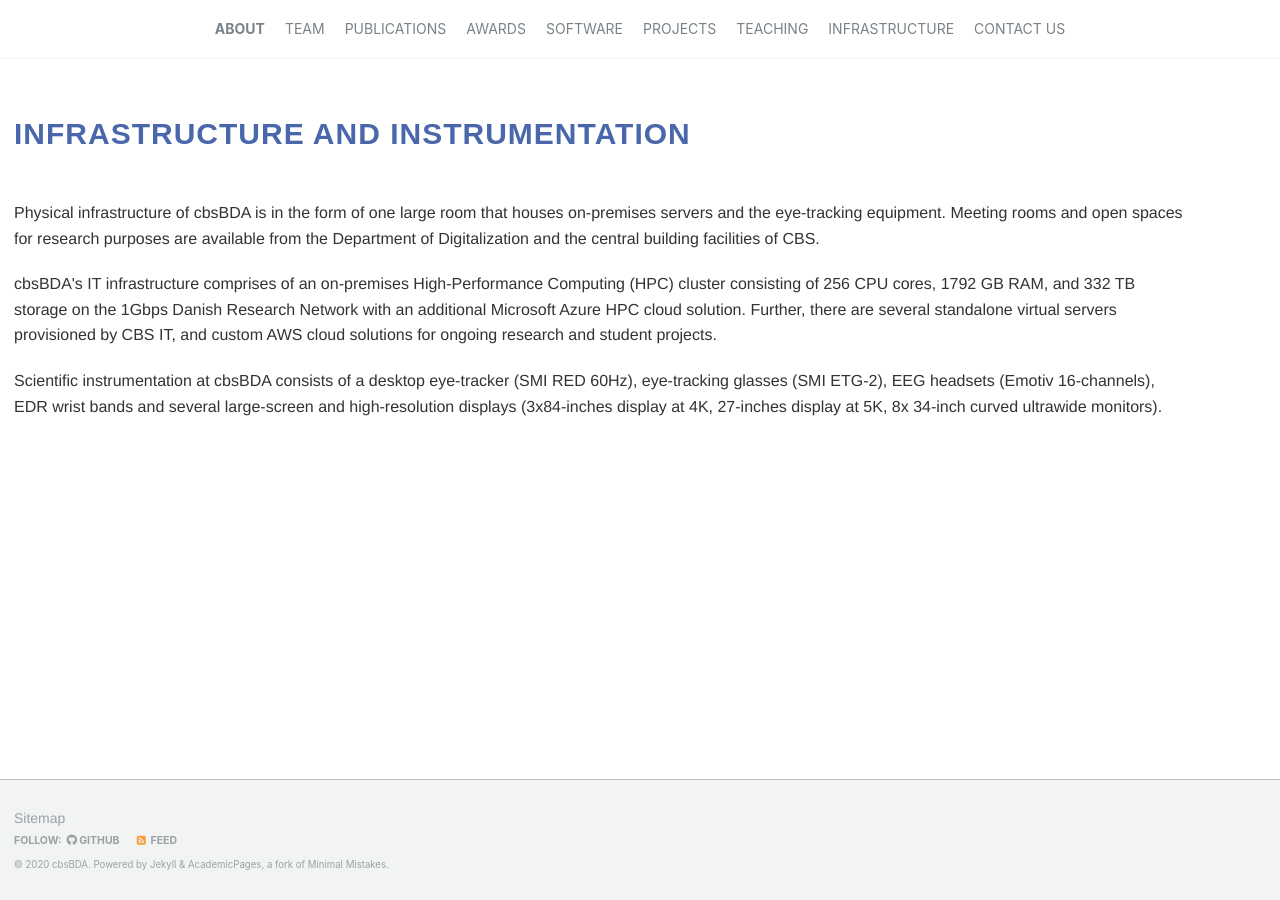
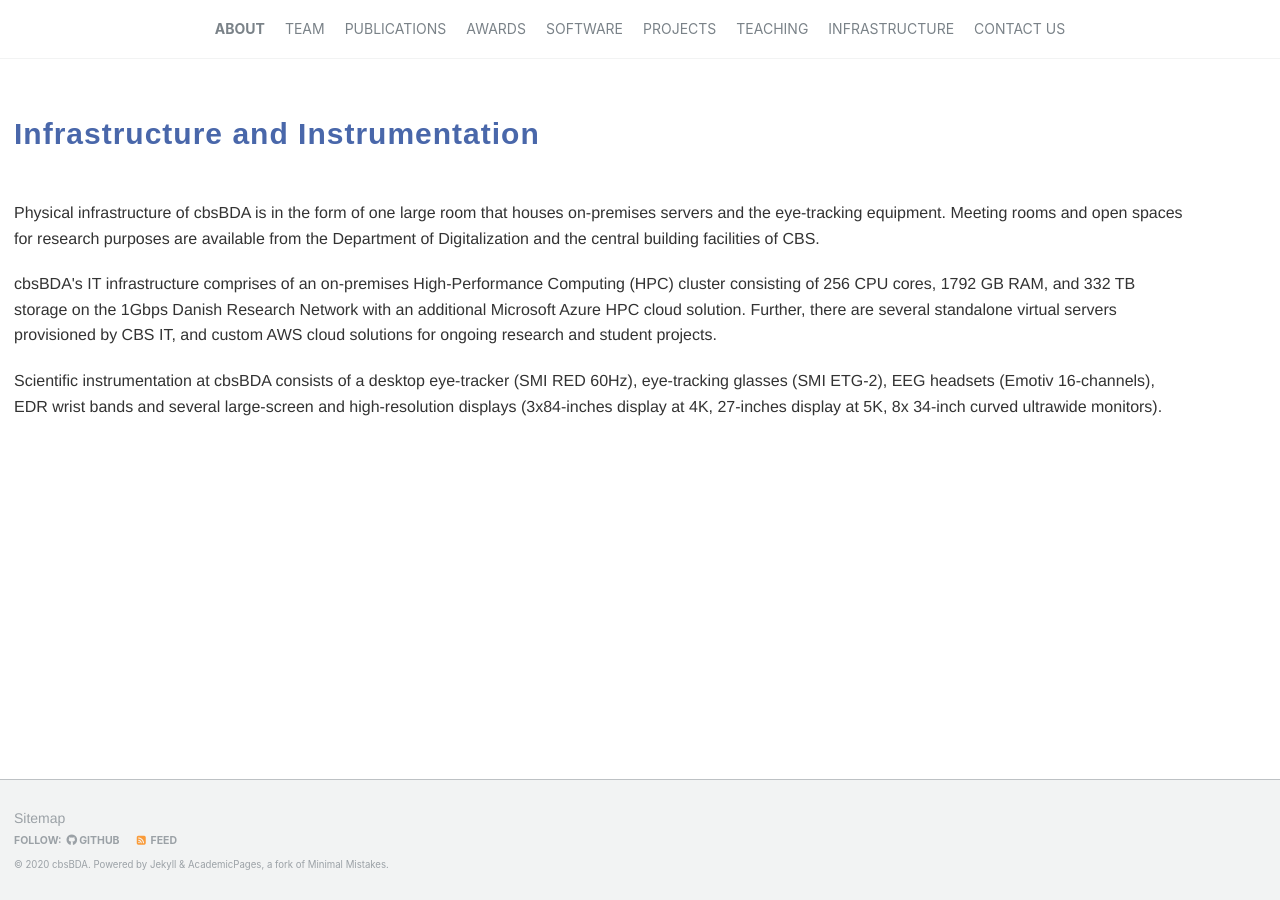
Before and after one commit to cbsBDA/cbsBDA-homepage, a Jekyll site: the page built from _pages/infrastructure.md, in a window 1280 px wide. Built offline with Jekyll 4.4.1, drawn with Linux system fonts in a browser that asks for light colours; nearby versions of some CDN libraries.

Commit message:
Update infrastructure.md

```diff
--- a/_pages/infrastructure.md
+++ b/_pages/infrastructure.md
@@ -14,7 +14,7 @@ author_profile: true
         <div class="col-lg-8 col-lg-offset-2 m-0">
           <div class="wow bounceInDown" data-wow-delay="0.4s">
             <div class="section-heading">
-              <h2 class="text-left">INFRASTRUCTURE AND INSTRUMENTATION</h2>
+              <h2 class="text-left">Infrastructure and Instrumentation </h2>
             </div>
           </div>
         </div>
```
